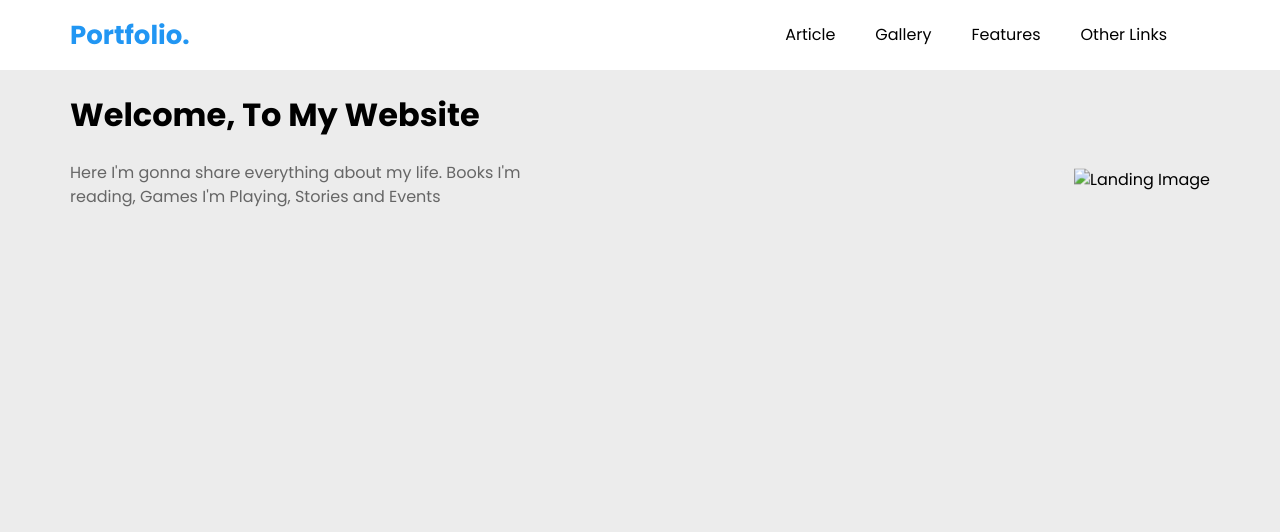
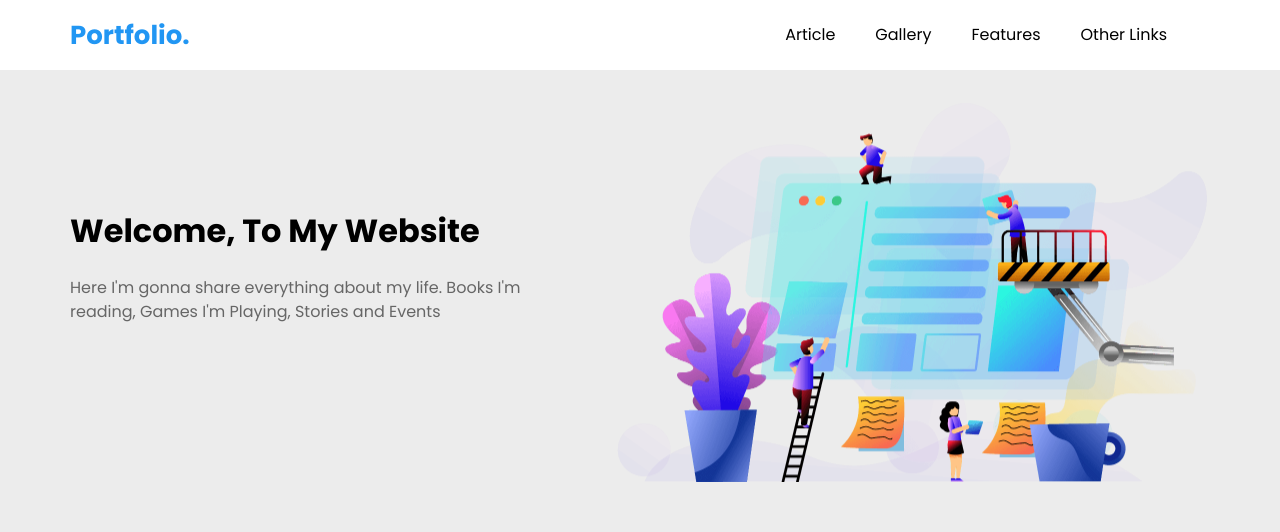
Before and after one commit to hatemhos11/Landing-Page-1, a plain HTML site: page index.html in a window 1280 px wide. Shown: the top 532 px of the page. Drawn offline with Linux system fonts and the light colour scheme; the site is published under a folder, as on GitHub Pages, so addresses that start at the root find nothing.

Commit message:
Update index.html

```diff
--- a/index.html
+++ b/index.html
@@ -57,7 +57,7 @@
         <p>Here I'm gonna share everything about my life. Books I'm reading, Games I'm Playing, Stories and Events</p>
       </div>
       <div class="header__content__img">
-        <img src="/images/landing-image.png" alt="Landing Image">
+        <img src="images/landing-image.png" alt="Landing Image">
       </div>
     </div>
     <a class="double-down-icon" href="#article"><i class="fas fa-angle-double-down fa-2x"></i></a>
```
